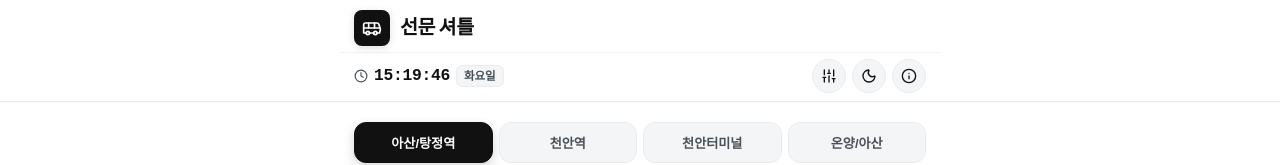
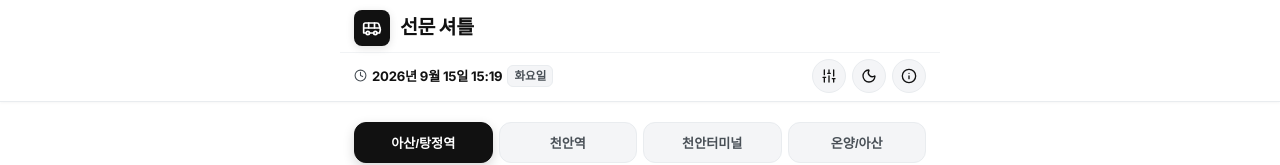
Before and after one commit to totk0626/sunmoon-shuttle, a React (Vite) app: page / in a window 1280 px wide. Shown: the top 165 px of the page. Built offline with nearby package versions, Linux system fonts and the light colour scheme.

Commit message:
Improve dark mode styling for traffic notice and update header date format

```diff
--- a/src/components/Header.jsx
+++ b/src/components/Header.jsx
@@ -13,11 +13,13 @@ export default function Header({
 }) {
   const dayInfo = getDayInfo(currentTime);
 
-  const formatClock = (date) => {
+  const formatDateTime = (date) => {
+    const year = date.getFullYear();
+    const month = date.getMonth() + 1;
+    const day = date.getDate();
     const hours = date.getHours().toString().padStart(2, '0');
     const mins = date.getMinutes().toString().padStart(2, '0');
-    const secs = date.getSeconds().toString().padStart(2, '0');
-    return `${hours}:${mins}:${secs}`;
+    return `${year}년 ${month}월 ${day}일 ${hours}:${mins}`;
   };
 
   return (
@@ -38,8 +40,8 @@ export default function Header({
       <div className="header-status-bar container">
         <div className="time-display-group">
           <div className="time-display">
-            <Clock size={14} className="clock-icon" />
-            <span className="clock-time">{formatClock(currentTime)}</span>
+            <Clock size={13} className="clock-icon" />
+            <span className="clock-time">{formatDateTime(currentTime)}</span>
             <span className={`day-badge ${dayInfo.isFriday ? 'friday' : dayInfo.isWeekend ? 'weekend' : 'weekday'}`}>
               {dayInfo.dayName}
             </span>
--- a/src/index.css
+++ b/src/index.css
@@ -212,29 +212,42 @@ body {
 .time-display {
   display: flex;
   align-items: center;
-  gap: 6px;
+  gap: 5px;
 }
 
-.clock-icon { color: var(--text-sub); }
+.clock-icon { color: var(--text-sub); flex-shrink: 0; }
 
 .clock-time {
-  font-family: monospace;
-  font-size: 1.02rem;
-  font-weight: 900;
+  font-family: var(--font-sans);
+  font-size: 0.82rem;
+  font-weight: 700;
   color: var(--text-main);
-  letter-spacing: -0.3px;
+  letter-spacing: -0.2px;
 }
 
 .day-badge {
-  padding: 2px 7px;
+  padding: 2px 6px;
   border-radius: 6px;
   font-size: 0.72rem;
   font-weight: 800;
+  white-space: nowrap;
 }
 
 .day-badge.weekday { background-color: var(--bg-card); color: var(--text-sub); border: 1px solid var(--border-color); }
 .day-badge.friday { background-color: var(--accent-pink-light); color: var(--accent-pink); }
 .day-badge.weekend { background-color: #e2e8f0; color: #475569; }
+
+[data-theme="dark"] .day-badge.friday {
+  background-color: rgba(250, 82, 82, 0.16);
+  color: #ff8787;
+  border: 1px solid rgba(250, 82, 82, 0.3);
+}
+
+[data-theme="dark"] .day-badge.weekend {
+  background-color: rgba(148, 163, 184, 0.16);
+  color: #cbd5e1;
+  border: 1px solid rgba(148, 163, 184, 0.3);
+}
 
 .reset-time-btn {
   background: none;
@@ -396,16 +409,22 @@ body {
 }
 
 .traffic-note-inline {
-  font-size: 0.78rem;
+  font-size: 0.76rem;
   font-weight: 700;
-  color: var(--accent-orange);
+  color: #ea580c;
   background-color: #fff7ed;
-  border: 1px solid #ffedd5;
+  border: 1px solid #fed7aa;
   padding: 1px 7px;
   border-radius: 6px;
   display: inline-flex;
   align-items: center;
   margin-left: 4px;
+}
+
+[data-theme="dark"] .traffic-note-inline {
+  color: #fb923c;
+  background-color: rgba(251, 146, 60, 0.12);
+  border-color: rgba(251, 146, 60, 0.25);
 }
 
 /* HERO NEXT SHUTTLE WIDGET CARD (리볼트 '추천하는 이유' 플랫 그레이 스타일) */
```
